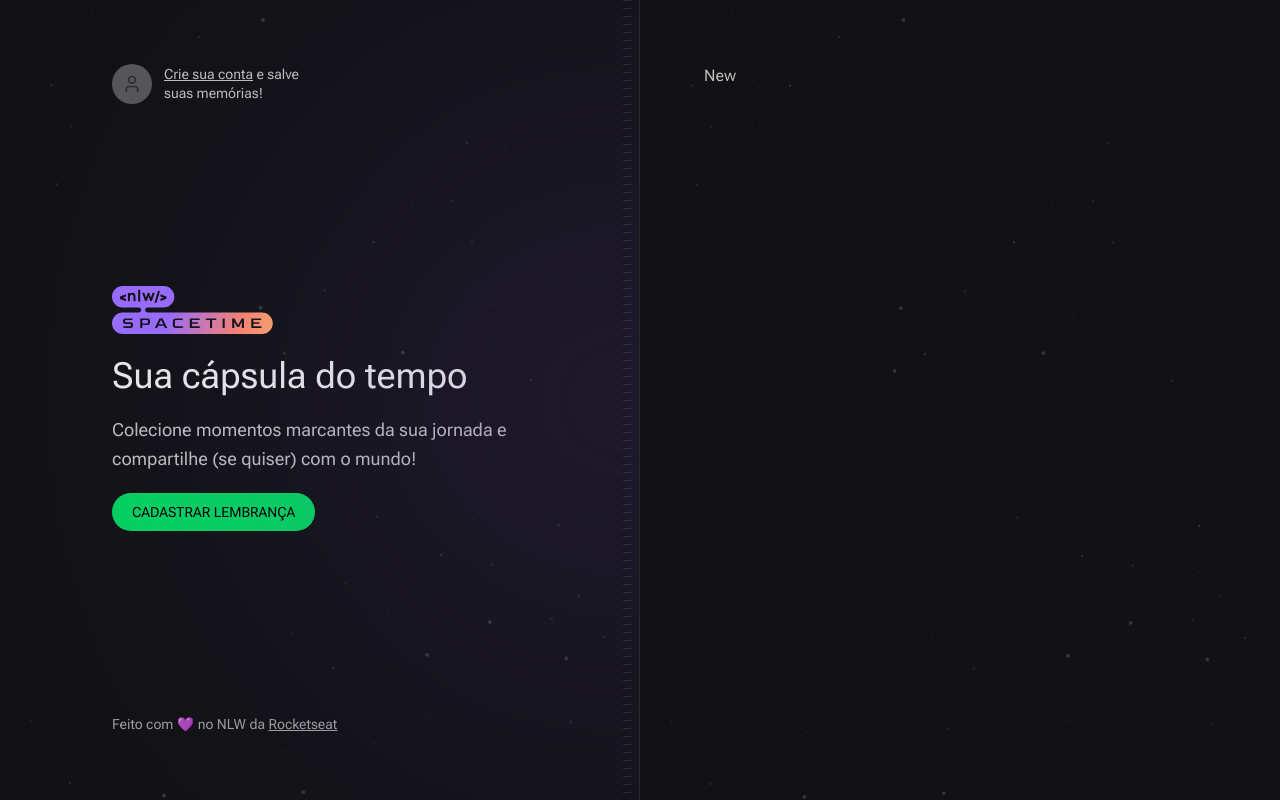
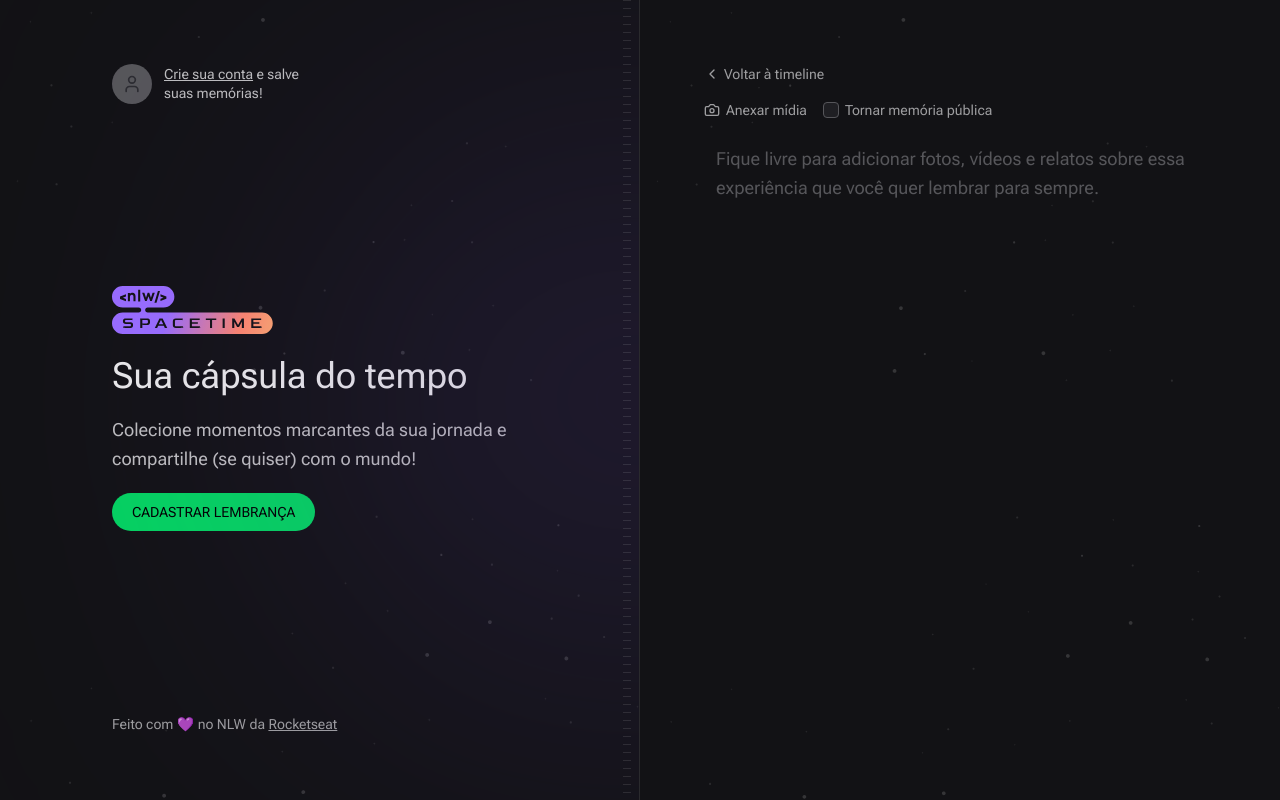
Before and after one commit to Komai-dev/nlw-spacetime, a Next.js app in the folder aulas/web/: page /memories/new in a window 1280 px wide. Built offline with nearby package versions, Linux system fonts and the light colour scheme; no server answers; a web font is replaced by a local one.

Commit message:
+ form de mídia e textarea + estilização input

```diff
--- a/aulas/web/package.json
+++ b/aulas/web/package.json
@@ -27,6 +27,7 @@
   },
   "devDependencies": {
     "@rocketseat/eslint-config": "^1.2.0",
+    "@tailwindcss/forms": "^0.5.3",
     "prettier-plugin-tailwindcss": "^0.3.0"
   }
 }
--- /dev/null
+++ b/aulas/web/src/app/api/auth/logout/route.ts
@@ -0,0 +1,11 @@
+import { NextRequest, NextResponse } from 'next/server'
+
+export async function GET(request: NextRequest) {
+  const redirectURL = new URL('/', request.url)
+
+  return NextResponse.redirect(redirectURL, {
+    headers: {
+      'Set-Cookie': `token=; Path=/; max-age=0`,
+    },
+  })
+}
--- a/aulas/web/src/app/memories/new/page.tsx
+++ b/aulas/web/src/app/memories/new/page.tsx
@@ -1,3 +1,49 @@
+import { Camera, ChevronLeft } from 'lucide-react'
+import Link from 'next/link'
+
 export default function NewMemory() {
-  return <h1>New</h1>
+  return (
+    <div className="flex flex-1 flex-col gap-4">
+      <Link
+        href="/"
+        className="flex items-center gap-1 text-sm text-gray-200 hover:text-gray-100"
+      >
+        <ChevronLeft className="h-4 w-4" />
+        Voltar à timeline
+      </Link>
+
+      <form className="flex flex-1 flex-col gap-2">
+        <div className="flex items-center gap-4">
+          <label
+            htmlFor="media"
+            className="flex cursor-pointer items-center gap-1.5 text-sm text-gray-200 hover:text-gray-100"
+          >
+            <Camera className="h-4 w-4" />
+            Anexar mídia
+          </label>
+          <label
+            htmlFor="isPublic"
+            className="flex items-center gap-1.5 text-sm text-gray-200 hover:text-gray-100"
+          >
+            <input
+              type="checkbox"
+              name="isPublic"
+              id="isPublic"
+              value="true"
+              className="h-4 w-4 rounded border-gray-400 bg-gray-700 text-purple-500"
+            />
+            Tornar memória pública
+          </label>
+        </div>
+        <input type="file" id="media" className="invisible h-0 w-0" />
+
+        <textarea
+          name="content"
+          spellCheck={false}
+          className="padding-0 w-full flex-1 resize-none rounded border-0 bg-transparent text-lg leading-relaxed text-gray-100 placeholder:text-gray-400 focus:ring-0"
+          placeholder="Fique livre para adicionar fotos, vídeos e relatos sobre essa experiência que você quer lembrar para sempre."
+        />
+      </form>
+    </div>
+  )
 }
--- a/aulas/web/src/components/Profile.tsx
+++ b/aulas/web/src/components/Profile.tsx
@@ -17,8 +17,8 @@
       <p className="max-w-[140px] leading-snug text-white">
         {name}
         <a
-          href=""
-          className="block text-xl font-bold text-purple-500 hover:text-purple-300"
+          href="/api/auth/logout"
+          className="block text-xl font-bold text-red-900 hover:text-red-500"
         >
           Sair
         </a>
--- a/aulas/web/src/lib/api.ts
+++ b/aulas/web/src/lib/api.ts
@@ -1,5 +1,5 @@
 import axios from 'axios'
 
 export const api = axios.create({
-  baseURL: 'http://localhost:3333',
+  baseURL: 'http://192.168.100.51:3333',
 })
--- a/aulas/web/tailwind.config.js
+++ b/aulas/web/tailwind.config.js
@@ -67,5 +67,5 @@
       },
     },
   },
-  plugins: [],
+  plugins: [require('@tailwindcss/forms')],
 }
```
Also changed, not shown: 1 other file (tests, documents, lock files or other folders).
